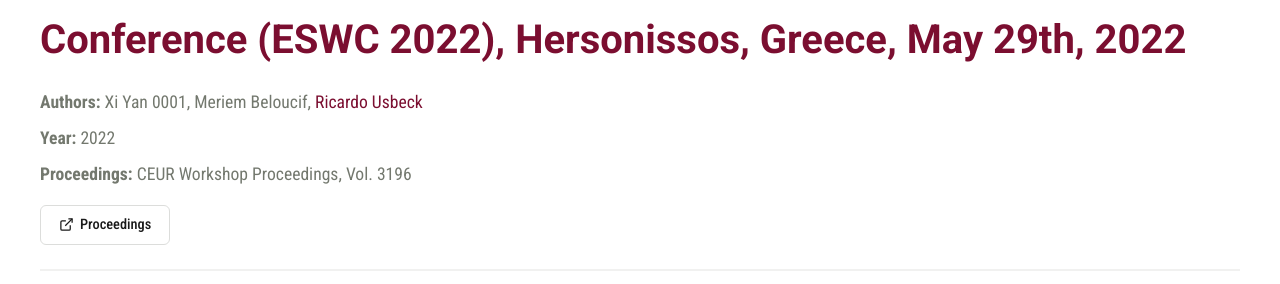
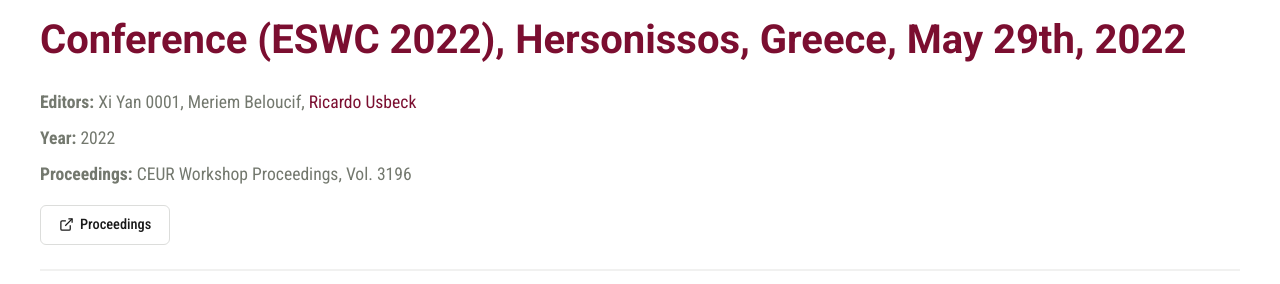
Before and after one commit to semantic-systems/aix.leuphana.de, a Jekyll site: the page built from _publications/proceedings-of-the-7th-natural-language-interfaces-for-the-web-of-data-nliwod-colocated-with-the-19t.md, in a window 1280 px wide and 900 px high. Shown: the part 242-526 px from the top of the window. Built offline with Jekyll 4.4.1, drawn with Linux system fonts in a browser that asks for light colours.

Commit message:
fix(publications): label editors of proceedings volumes as Editors
Addresses Copilot review on #5: edited volumes keep their editors in
the authors field (needed for team-page matching) but now show them
as 'Editors' on the list and detail pages.

Co-Authored-By: Claude Opus 5.5 <noreply@anthropic.com>

```diff
--- a/_includes/publications_list.html
+++ b/_includes/publications_list.html
@@ -9,7 +9,7 @@
       <h3 style="margin-bottom: 0.5rem;">
         <a href="{{ publication.url | relative_url }}">{{ publication.title }}</a>
       </h3>
-      <p style="margin: 0.25rem 0; color: var(--text-secondary);"><strong>Authors:</strong> {% include team_links.html persons=publication.authors %}</p>
+      <p style="margin: 0.25rem 0; color: var(--text-secondary);"><strong>{% if publication.is_proceedings %}Editors{% else %}Authors{% endif %}:</strong> {% include team_links.html persons=publication.authors %}</p>
       {% if publication.is_conference and publication.conference != "" %}
       <p style="margin: 0.25rem 0; color: var(--text-secondary);"><strong>Conference:</strong> {{ publication.conference }}</p>
       {% elsif publication.is_journal and publication.journal != "" %}
--- a/_layouts/publication.html
+++ b/_layouts/publication.html
@@ -16,7 +16,7 @@ layout: default
       }
     </style>
     <div class="publication-meta" style="font-size: 1.1rem; color: var(--text-secondary);">
-      <p style="margin: 0.5rem 0;"><strong>Authors:</strong> {% include team_links.html persons=page.authors %}</p>
+      <p style="margin: 0.5rem 0;"><strong>{% if page.is_proceedings %}Editors{% else %}Authors{% endif %}:</strong> {% include team_links.html persons=page.authors %}</p>
       <p style="margin: 0.5rem 0;"><strong>Year:</strong> {{ page.year }}</p>
       {% if page.is_conference and page.conference != "" %}
       <p style="margin: 0.5rem 0;"><strong>Conference:</strong> {{ page.conference }}</p>
--- a/_layouts/publications_page.html
+++ b/_layouts/publications_page.html
@@ -28,7 +28,7 @@ layout: default
             <h3 style="margin-bottom: 0.5rem;">
               <a href="{{ publication.url | relative_url }}">{{ publication.title }}</a>
             </h3>
-            <p style="margin: 0.25rem 0; color: var(--text-secondary);"><strong>Authors:</strong> {% include team_links.html persons=publication.authors %}</p>
+            <p style="margin: 0.25rem 0; color: var(--text-secondary);"><strong>{% if publication.is_proceedings %}Editors{% else %}Authors{% endif %}:</strong> {% include team_links.html persons=publication.authors %}</p>
             {% if publication.is_conference and publication.conference != "" %}
             <p style="margin: 0.25rem 0; color: var(--text-secondary);"><strong>Conference:</strong> {{ publication.conference }}</p>
             {% elsif publication.is_journal and publication.journal != "" %}
```
Also changed, not shown: docs/publications.md (+1 -1 lines).
